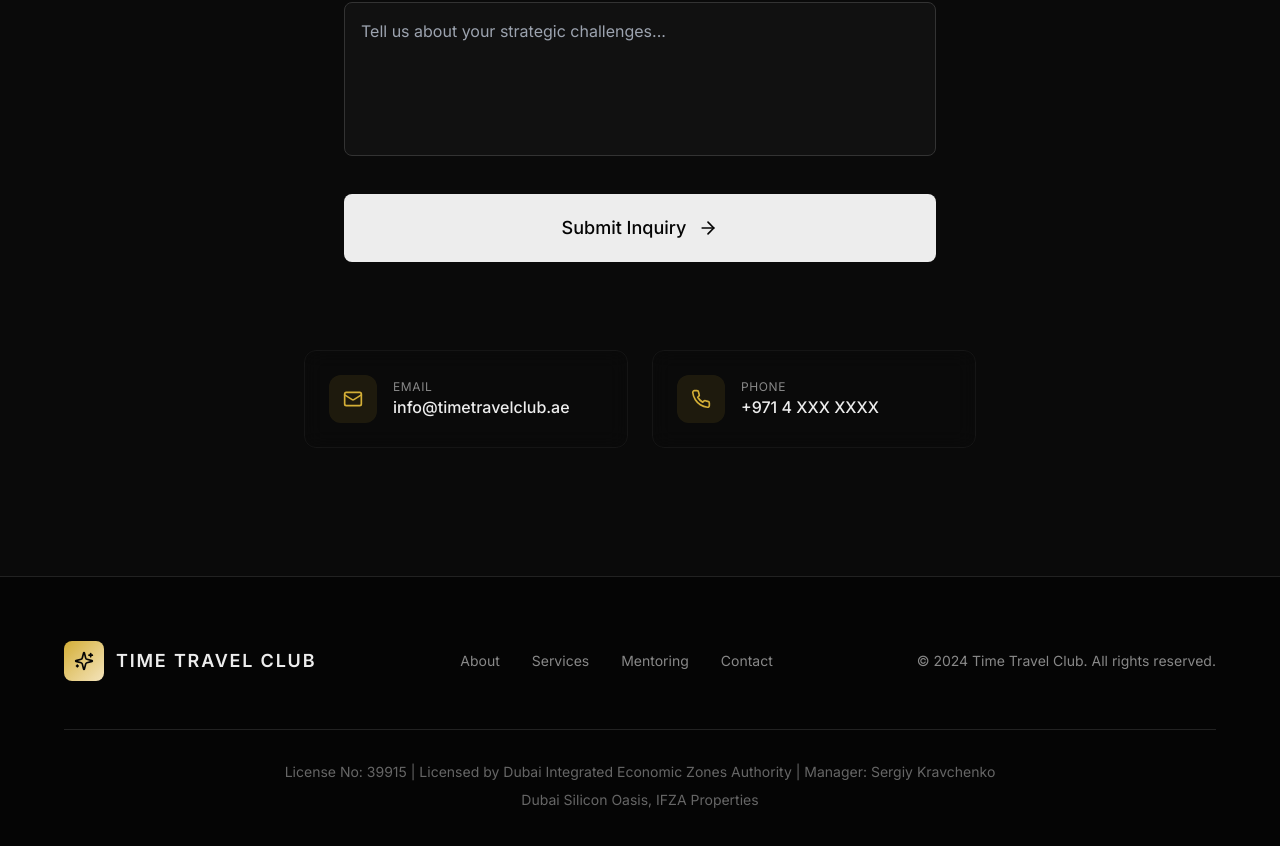
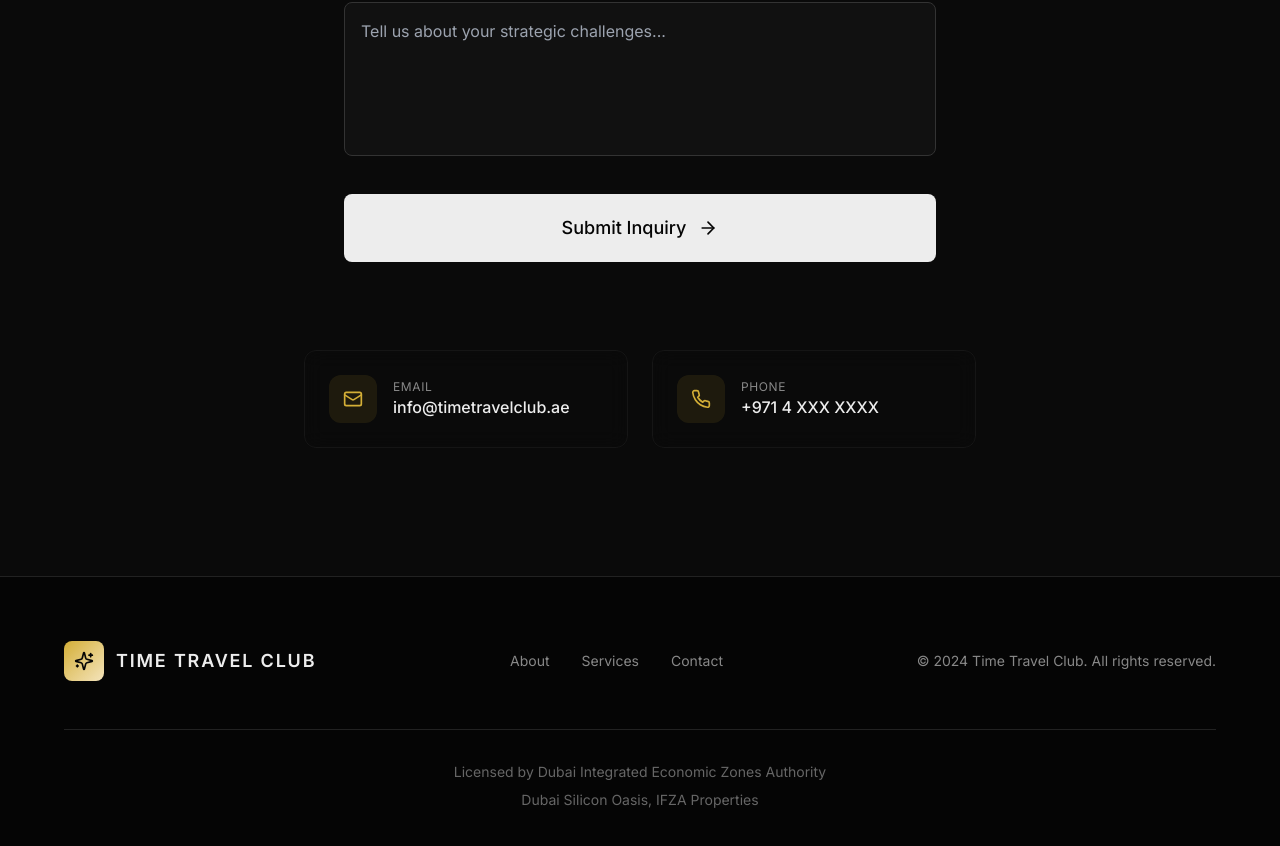
Before and after one commit to pzhusov/time-travel-club-website, a React (Vite) app in the folder time-travel-club/: page / in a window 1280 px wide. Shown: the part 6741-7587 px from the top of the page. Built offline with nearby package versions, Linux system fonts and the light colour scheme.

Commit message:
Message 373383122997338 - 1772711048

```diff
--- a/time-travel-club/src/App.tsx
+++ b/time-travel-club/src/App.tsx
@@ -761,7 +761,7 @@ function App() {
 
             {/* Links */}
             <div className="flex items-center gap-8 text-sm">
-              {['About', 'Services', 'Mentoring', 'Contact'].map((item) => (
+              {['About', 'Services', 'Contact'].map((item) => (
                 <button
                   key={item}
                   onClick={() => scrollToSection(item.toLowerCase())}
@@ -781,7 +781,7 @@ function App() {
           {/* License Info */}
           <div className="mt-12 pt-8 border-t border-[#222] text-center">
             <div className="text-sm text-[#666]">
-              License No: 39915 | Licensed by Dubai Integrated Economic Zones Authority | Manager: Sergiy Kravchenko
+              Licensed by Dubai Integrated Economic Zones Authority
             </div>
             <div className="text-sm text-[#666] mt-2">
               Dubai Silicon Oasis, IFZA Properties
```
Also changed, not shown: 1 other file (tests, documents, lock files or other folders).
